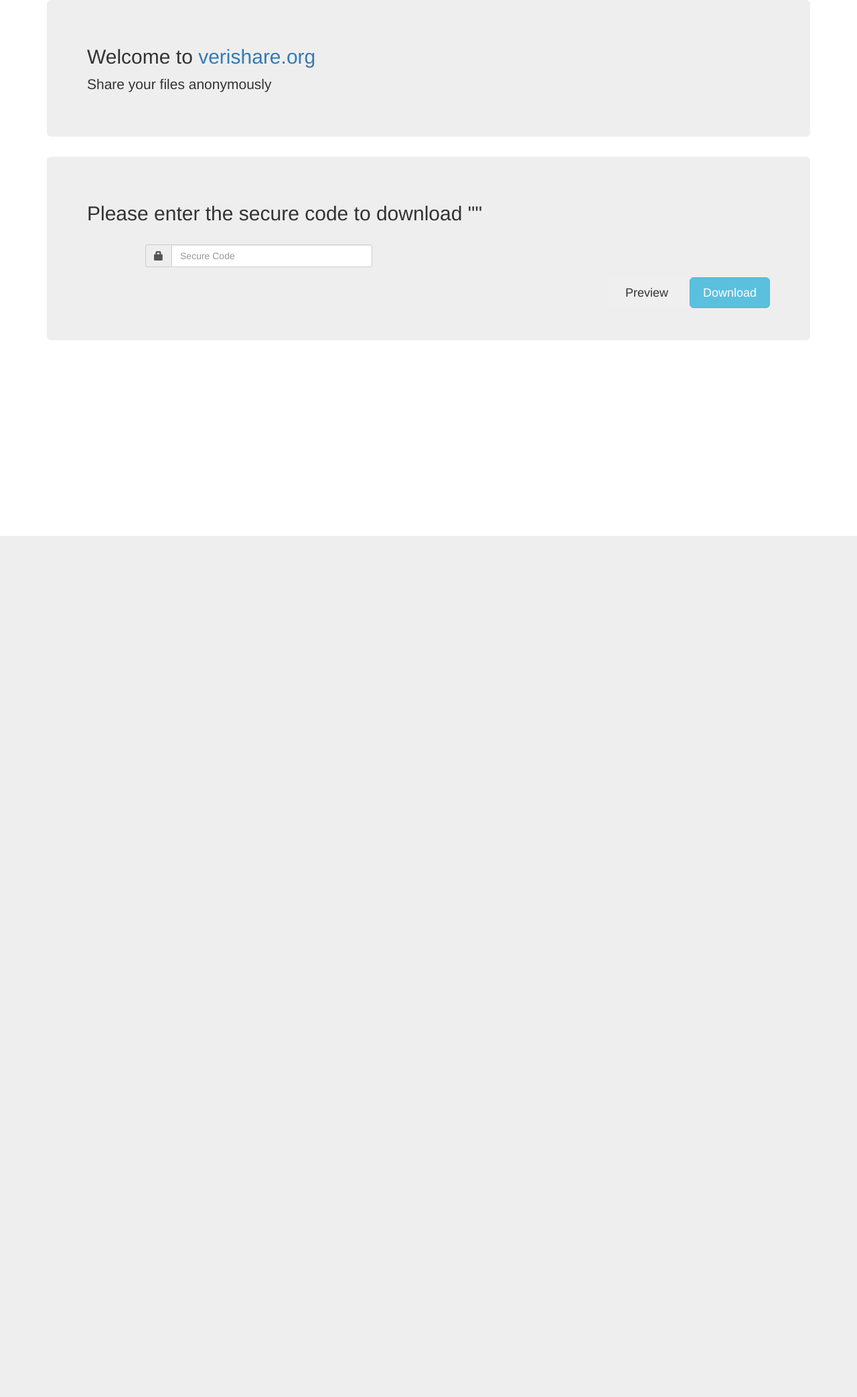
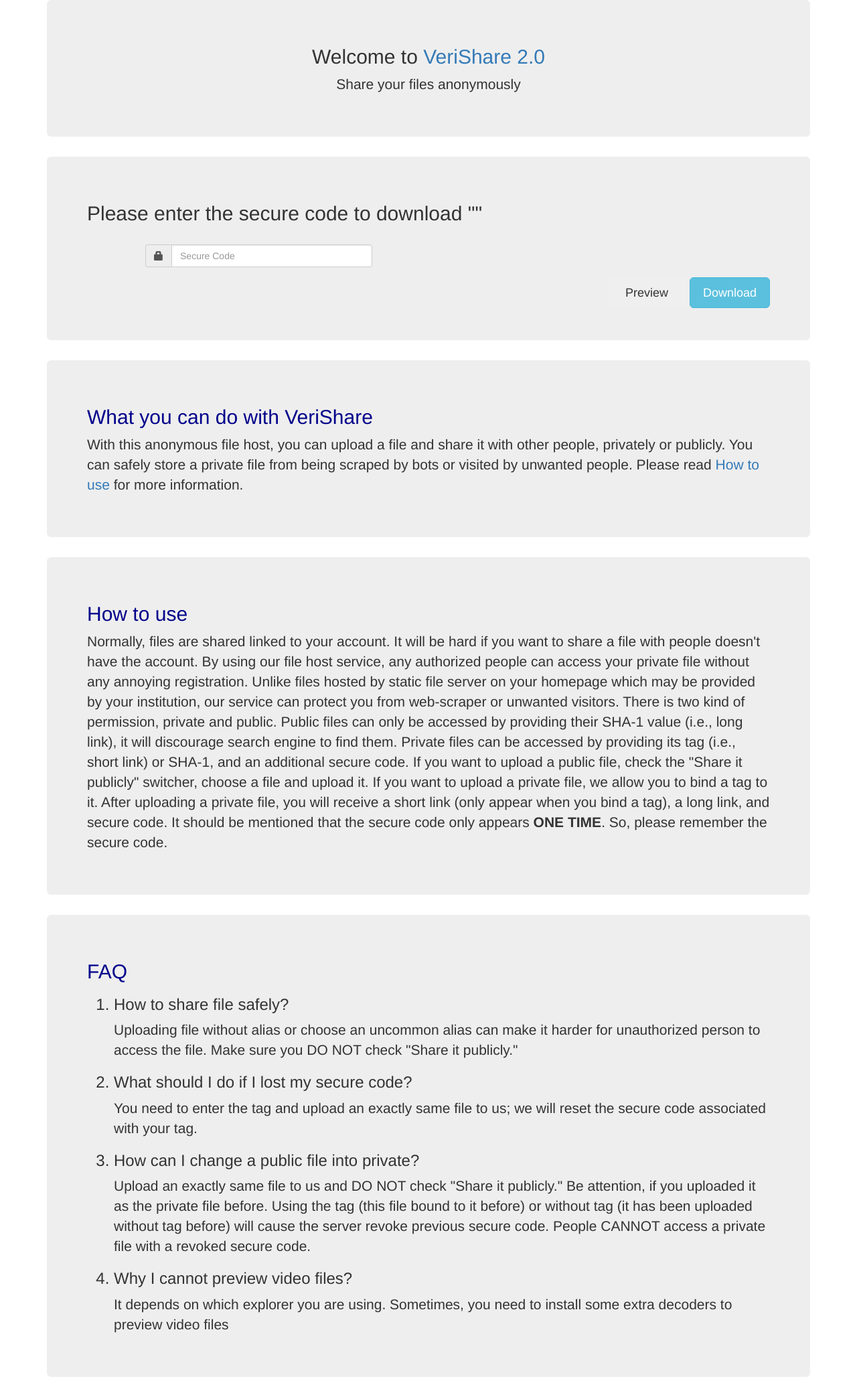
Before and after one commit to zzrcxb/VeriShare, a Django app: template pshare/templates/pshare/download.html in a window 1280 px wide. Shown: the whole page at 67% size. Before the commit the page ends 800 px from the top, so only its background shows below. Run offline with Django 3.2, Linux system fonts and the light colour scheme; the template is opened without the code that fills it, so the values that code supplies are empty; some libraries are stand-ins or nearby versions.

Commit message:
Add instructions

```diff
--- a/pshare/templates/pshare/download.html
+++ b/pshare/templates/pshare/download.html
@@ -14,8 +14,8 @@
 
 
 <div class="container">
-    <div class="jumbotron">
-        <h2>Welcome to <a href="https://verishare.org/upload">verishare.org</a></h2>
+    <div class="jumbotron" align="center">
+        <h2>Welcome to <a href="https://verishare.org/upload">VeriShare 2.0</a></h2>
         <p>Share your files anonymously</p>
     </div>
     <div class="jumbotron">
@@ -43,6 +43,44 @@
                 <button id="download-bt" class="btn btn-info btn-lg g-recaptcha"  value="download" style="width: 120px">Download</button>
             </div>
         </form>
+    </div>
+    <div class="jumbotron">
+        <h2 style="color: darkblue">What you can do with VeriShare</h2>
+        <p>
+            With this anonymous file host, you can upload a file and share it with other people, privately or publicly.
+             You can safely store a private file from being scraped by bots or visited by unwanted people. Please read
+             <a href="#how-to-use">How to use</a> for more information.
+        </p>
+    </div>
+    <div class="jumbotron">
+        <h2 style="color: darkblue">How to use</h2>
+        <p>
+            Normally, files are shared linked to your account. It will be hard if you want to share a file with people doesn't have the account. By using our file host service, any authorized people can access your private file without any annoying registration. Unlike files hosted by static file server on your homepage which may be provided by your institution, our service can protect you from web-scraper or unwanted visitors. There is two kind of permission, private and public. Public files can only be accessed by providing their SHA-1 value (i.e., long link), it will discourage search engine to find them. Private files can be accessed by providing its tag (i.e., short link) or SHA-1, and an additional secure code.
+            If you want to upload a public file, check the "Share it publicly" switcher, choose a file and upload it. If you want to upload a private file, we allow you to bind a tag to it. After uploading a private file, you will receive a short link (only appear when you bind a tag), a long link, and secure code. It should be mentioned that the secure code only appears <strong>ONE TIME</strong>. So, please remember the secure code.
+        </p>
+    </div>
+    <div class="jumbotron">
+        <h2 style="color: darkblue">FAQ</h2>
+        <ol>
+            <h3>
+                <li>How to share file safely?</li>
+            </h3>
+            <p>Uploading file without alias or choose an uncommon alias can make it harder for unauthorized person to
+                access the file. Make sure you DO NOT check "Share it publicly."</p>
+            <h3>
+                <li>What should I do if I lost my secure code?</li>
+            </h3>
+            <p>You need to enter the tag and upload an exactly same file to us; we will reset the secure code associated with your tag.</p>
+            <h3>
+                <li>How can I change a public file into private?</li>
+            </h3>
+            <p>Upload an exactly same file to us and DO NOT check "Share it publicly." Be attention, if you uploaded it as the private file before. Using the tag (this file bound to it before) or without tag (it has been uploaded without tag before) will cause the server revoke previous secure code. People CANNOT access a private file with a revoked secure code.</p>
+            <h3>
+                <li>Why I cannot preview video files?</li>
+            </h3>
+            <p>It depends on which explorer you are using. Sometimes, you need to install some extra decoders to preview
+                video files</p>
+        </ol>
     </div>
 </div>
 
```
Also changed, not shown: pshare/templates/pshare/index.html (+14 -9 lines), 1 other file.
